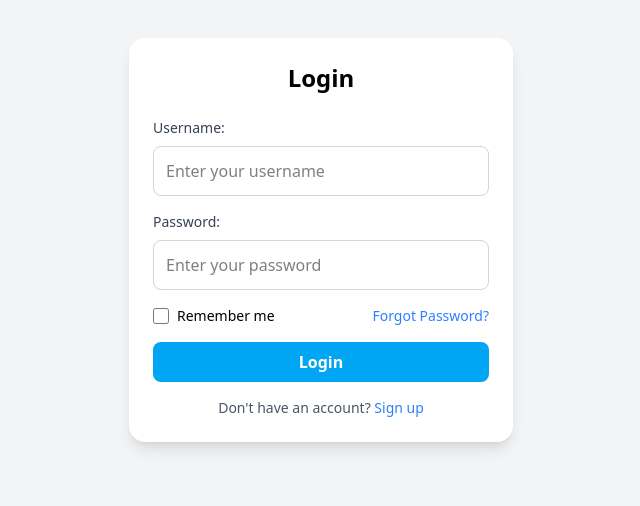
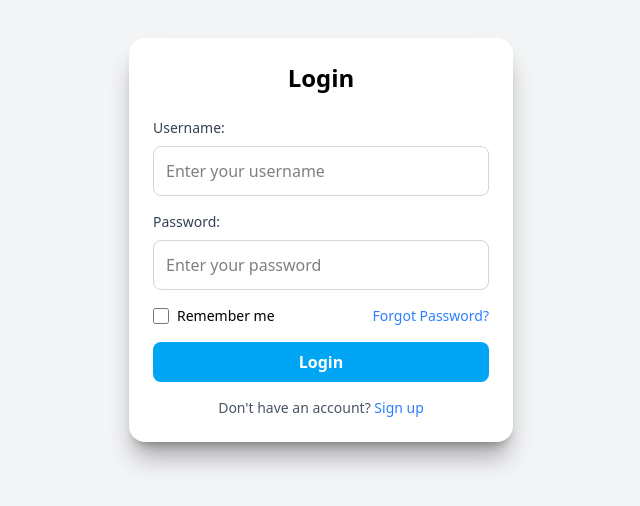
Before and after one commit to Mayday46/nail-salon-booking-app, a React (Vite) app: page / in a window 1280 px wide. Shown: the part 160-666 px from the top of the page, without its empty margins (319-959 px from the left). Built offline with nearby package versions, Linux system fonts and the light colour scheme.

Commit message:
style: enhance visual appearance of Login and Register pages with shadow effects

```diff
--- a/src/pages/Login.jsx
+++ b/src/pages/Login.jsx
@@ -7,8 +7,8 @@ const Login = () => {
     const [rememberMe, setRememberMe] = useState(false);
 
     return (
-        <div className = "flex items-center justify-center min-h-screen bg-gray-100">
-            <div className ="w-full max-w-sm p-6 bg-white rounded-2xl shadow-lg" >
+        <div className = "flex items-center justify-center min-h-screen bg-gray-100 shadow-xl/30">
+            <div className ="w-full max-w-sm p-6 bg-white rounded-2xl shadow-xl/30" >
                 <h2 className = "mb-6 text-2xl font-bold text-center">
                     Login
                 </h2>
--- a/src/pages/Register.jsx
+++ b/src/pages/Register.jsx
@@ -7,7 +7,7 @@ const Register = () => {
 
     return (
         <div className = "flex items-center justify-center min-h-screen bg-gray-100">
-            <div className = "w-full max-w-sm p-6 bg-white rounded-2xl shadow-lg">
+            <div className = "w-full max-w-sm p-6 bg-white rounded-2xl shadow-xl/30">
                 <h2 className = "text-center font-bold text-2xl"> Sign up </h2>
 
 
```
